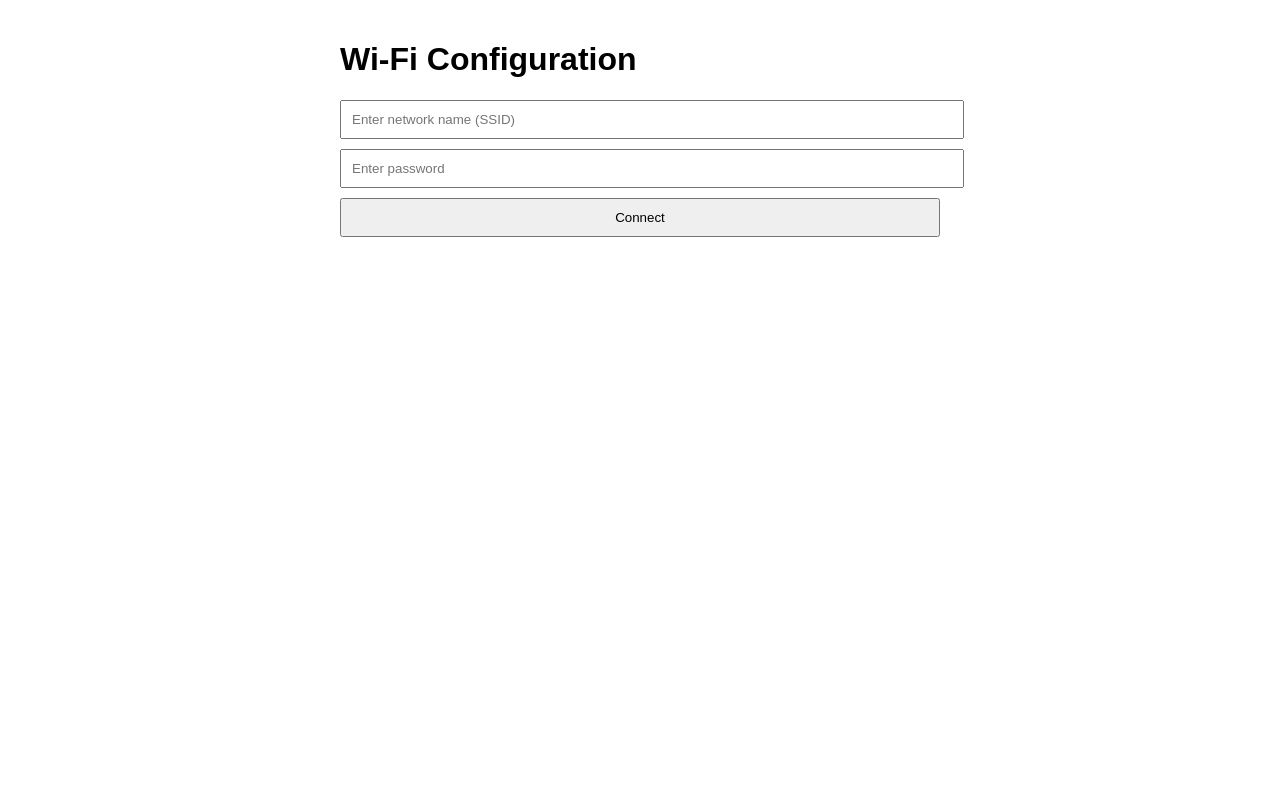
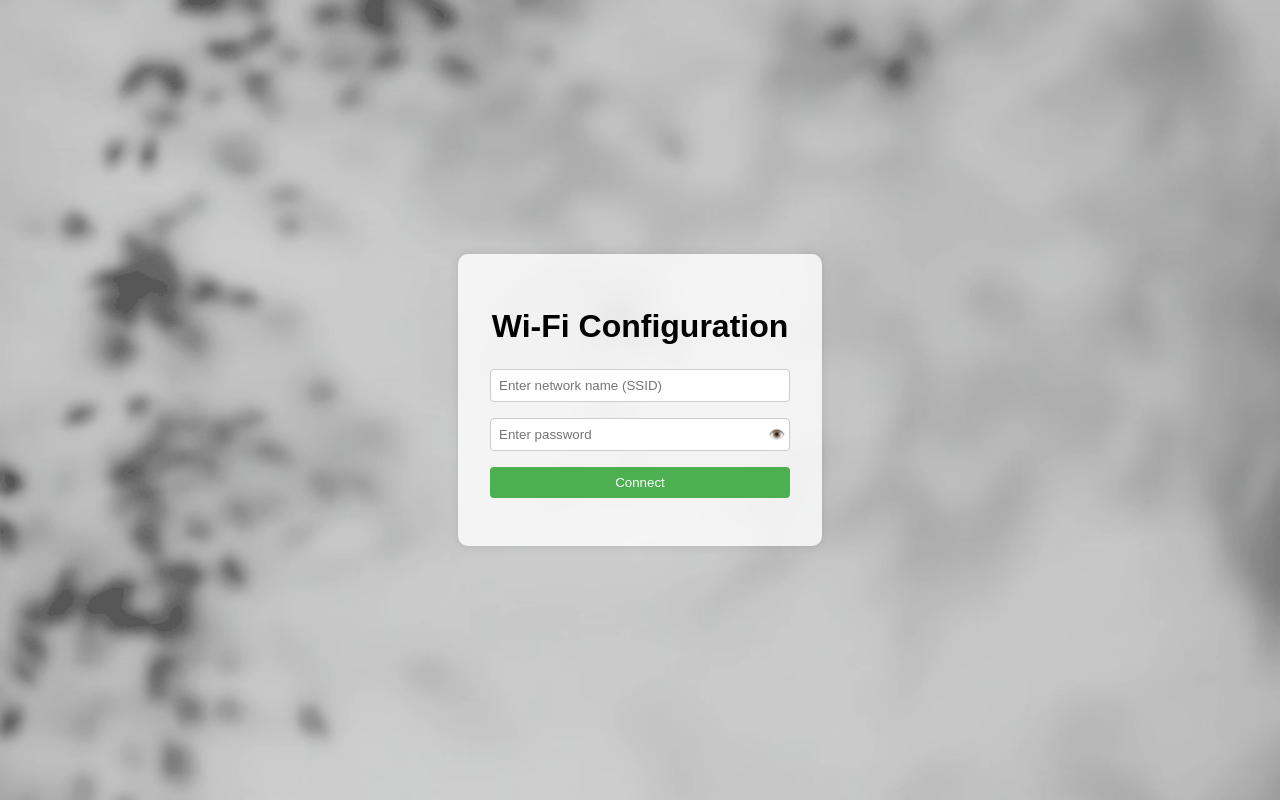
Before and after one commit to dattazigzag/rpi-wifi-configurator, a Flask app: page / in a window 1280 px wide. Run offline with Flask 3, Linux system fonts and the light colour scheme; some libraries are stand-ins or nearby versions.

Commit message:
WIP - worked - 1st draft

```diff
--- a/app.py
+++ b/app.py
@@ -27,6 +27,8 @@ def on_long_press():
     # block
     print("Wi-Fi configuration process completed.")
 
+
+
 # ------------------------------------------ #
 # ******** Create a Button instance ******** #
 # ------------------------------------------ #
--- a/wifi_config/static/css/style.css
+++ b/wifi_config/static/css/style.css
@@ -1,16 +1,70 @@
 body {
     font-family: Arial, sans-serif;
-    max-width: 600px;
-    margin: 0 auto;
-    padding: 20px;
+    margin: 0;
+    padding: 0;
+    display: flex;
+    justify-content: center;
+    align-items: center;
+    min-height: 100vh;
+    background-image: url('/static/images/komorebi_background.jpg');
+    background-size: cover;
+    background-position: center;
+    background-repeat: no-repeat;
 }
-select, input, button {
+
+.container {
+    background-color: rgba(255, 255, 255, 0.8);
+    padding: 2rem;
+    border-radius: 10px;
+    box-shadow: 0 0 10px rgba(0, 0, 0, 0.1);
+    width: 300px;
+}
+
+h1 {
+    text-align: center;
+    margin-bottom: 1.5rem;
+}
+
+input, button {
     display: block;
     width: 100%;
-    margin-bottom: 10px;
-    padding: 10px;
+    padding: 0.5rem;
+    margin-bottom: 1rem;
+    border: 1px solid #ccc;
+    border-radius: 4px;
+    box-sizing: border-box;
 }
+
+button {
+    background-color: #4CAF50;
+    color: white;
+    border: none;
+    cursor: pointer;
+    transition: background-color 0.3s;
+}
+
+button:hover {
+    background-color: #45a049;
+}
+
 #status {
-    margin-top: 20px;
+    margin-top: 1rem;
+    text-align: center;
     font-weight: bold;
 }
+
+.password-container {
+    position: relative;
+}
+
+#toggle-password {
+    position: absolute;
+    right: 5px;
+    top: 50%;
+    transform: translateY(-50%);
+    background: none;
+    border: none;
+    cursor: pointer;
+    padding: 0;
+    width: auto;
+}
--- a/wifi_config/static/js/script.js
+++ b/wifi_config/static/js/script.js
@@ -2,8 +2,19 @@ const socket = io();
 
 const networkNameInput = document.getElementById('network-name');
 const passwordInput = document.getElementById('password');
+const togglePasswordBtn = document.getElementById('toggle-password');
 const connectBtn = document.getElementById('connect-btn');
 const statusDiv = document.getElementById('status');
+
+togglePasswordBtn.addEventListener('click', () => {
+    if (passwordInput.type === 'password') {
+        passwordInput.type = 'text';
+        togglePasswordBtn.textContent = '🙈';
+    } else {
+        passwordInput.type = 'password';
+        togglePasswordBtn.textContent = '👁️';
+    }
+});
 
 connectBtn.addEventListener('click', () => {
     const ssid = networkNameInput.value;
--- a/wifi_config/templates/index.html
+++ b/wifi_config/templates/index.html
@@ -7,11 +7,16 @@
     <link rel="stylesheet" href="/static/css/style.css">
 </head>
 <body>
-    <h1>Wi-Fi Configuration</h1>
-    <input type="text" id="network-name" placeholder="Enter network name (SSID)">
-    <input type="password" id="password" placeholder="Enter password">
-    <button id="connect-btn">Connect</button>
-    <div id="status"></div>
+    <div class="container">
+        <h1>Wi-Fi Configuration</h1>
+        <input type="text" id="network-name" placeholder="Enter network name (SSID)">
+        <div class="password-container">
+            <input type="password" id="password" placeholder="Enter password">
+            <button id="toggle-password" type="button">👁️</button>
+        </div>
+        <button id="connect-btn">Connect</button>
+        <div id="status"></div>
+    </div>
 
     <script src="/static/js/socket.io.js"></script>
     <script src="/static/js/script.js"></script>
--- a/wifi_config/web_server.py
+++ b/wifi_config/web_server.py
@@ -12,11 +12,15 @@ server_running = False
 def index():
     return render_template('index.html')
 
-
-# Ensure the socket.io.js file is available
+# Ensure the socket.io.js file is served
 @app.route('/static/js/socket.io.js')
 def serve_socketio_js():
     return app.send_static_file('js/socket.io.js')
+
+# Ensure the background image file is served
+@app.route('/static/images/<path:filename>')
+def serve_image(filename):
+    return app.send_static_file(f'images/{filename}')
 
 
 @socketio.on('connect_wifi')
@@ -28,6 +32,7 @@ def handle_connect_wifi(data):
         ip = NetworkManager.get_current_ip()
         socketio.emit('connection_result', {'success': True, 'ip': ip})
         stop_server()  # Stop the server after successful connection
+        print(f'The current IP is: {ip}')
     else:
         socketio.emit('connection_result', {'success': False, 'error': message})
 
```
Also changed, not shown: wifi_config/main.py (deleted, +0 -29 lines), wifi_config/static/images/komorebi_background.jpg (added).
